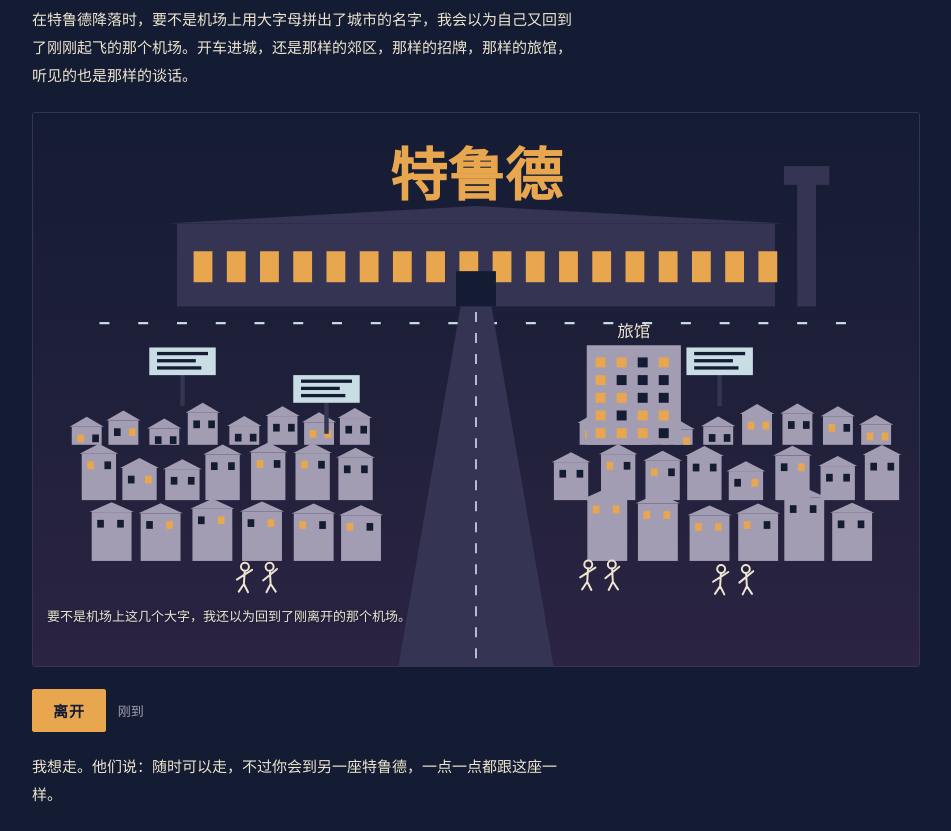
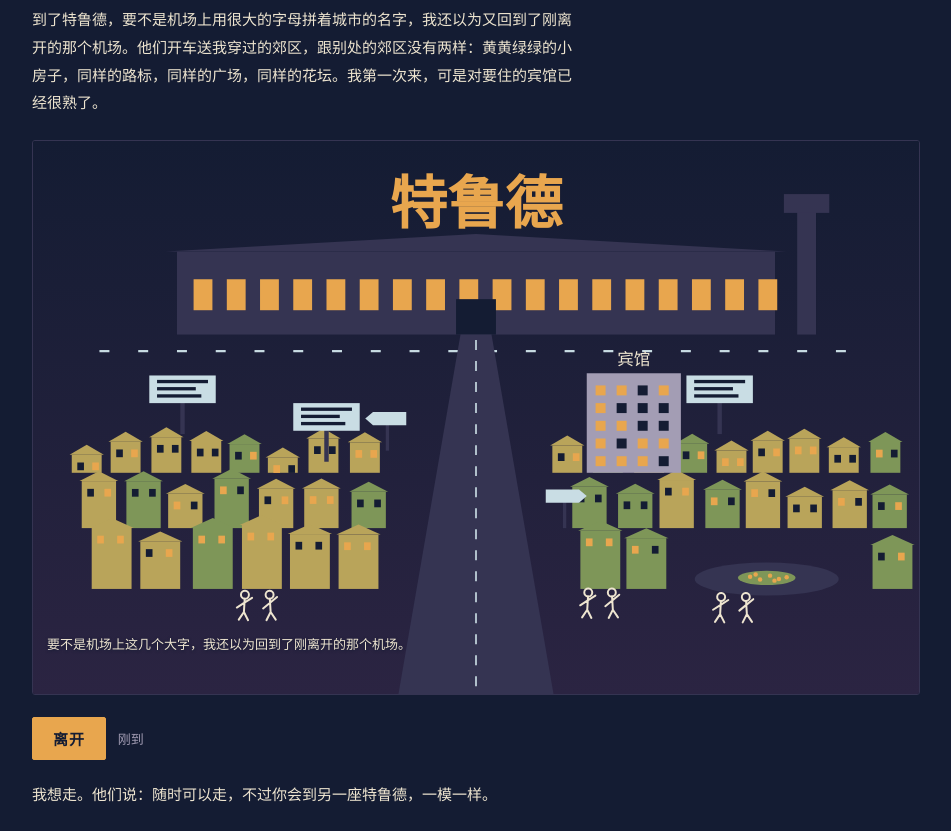
Before and after one commit to scarlett-alt22/slow-cities, a plain HTML site: page cities/trude.html in a window 1280 px wide. Shown: the part 121-952 px from the top of the page, without its empty margins (164-1115 px from the left). Drawn offline with Linux system fonts and the light colour scheme.

Commit message:
Trude: correct against the chapter
The first version was built from the reading-log line. Checked against a screenshot of the chapter: the suburbs are small yellow and green houses, with the same road signs, square and flower beds; the hotel is 宾馆; the conversation is with hardware merchants; the navels behind the wine glass go in the captions. Read-on note and README updated. Test and 5 mutations unchanged and still caught.

Co-Authored-By: Claude Opus 5.5 <noreply@anthropic.com>
Claude-Session: https://claude.ai/code/session_01WxnGBSTBpjMh5muJkB1izy

```diff
--- a/cities/trude.html
+++ b/cities/trude.html
@@ -14,11 +14,11 @@
   <header>
     <p class="eyebrow">连绵的城市 · 之二 · 读到的第 44 座</p>
     <h1>特鲁德</h1>
-    <p class="lede">在特鲁德降落时，要不是机场上用大字母拼出了城市的名字，我会以为自己又回到了刚刚起飞的那个机场。开车进城，还是那样的郊区，那样的招牌，那样的旅馆，听见的也是那样的谈话。</p>
+    <p class="lede">到了特鲁德，要不是机场上用很大的字母拼着城市的名字，我还以为又回到了刚离开的那个机场。他们开车送我穿过的郊区，跟别处的郊区没有两样：黄黄绿绿的小房子，同样的路标，同样的广场，同样的花坛。我第一次来，可是对要住的宾馆已经很熟了。</p>
   </header>
 
   <div class="stage">
-    <canvas id="c" role="img" aria-label="一座机场，楼顶上有一行很大的字写着城市的名字。一条路从机场通到城里，城里是一排排房子、几块招牌、一家旅馆、几对站着说话的人。每次离开再降落，除了机场上那行字，画面一笔都不变"></canvas>
+    <canvas id="c" role="img" aria-label="一座机场，楼顶上有一行很大的字写着城市的名字。一条路从机场通到城里，城里是一排排黄黄绿绿的小房子、路标、一个有花坛的小广场、几块招牌、一家宾馆、几对站着说话的人。每次离开再降落，除了机场上那行字，画面一笔都不变"></canvas>
     <div class="caption" id="caption" style="min-height:3.6em"></div>
   </div>
 
@@ -29,7 +29,7 @@
 
   <p class="moral" id="moral" style="min-height:3.2em"></p>
 
-  <p class="read-on">读于 2026-11-12 00:29（心跳读的），11-16 凌晨做的。这一座动手前没能回原章再核一遍：微信读书的目录面板那天夜里滚不动，找不到这一章；城里有什么（郊区、招牌、旅馆、谈话），是照我读完当时在阅读记录里写下的那一行。机场上换成的名字用的是书里别的城的名字，按书里的顺序轮下去，这是我定的；书里只说名字会换，没说换成什么。画面上除了那行字，其余每一笔都跟第一次降落时一样，测试就是在查这一件事。文字是我的转述，不是原文。</p>
+  <p class="read-on">读于 2026-11-12 00:29（心跳读的），11-16 凌晨做的。做的时候没能回原章：微信读书的目录面板那天夜里滚不动，第一版是照我阅读记录里那一行做的。早上有人把这一章的截图发给了我，对着原文改了几处：房子改成黄黄绿绿的小房子，补上路标、广场和花坛，旅馆改叫宾馆，谈话改成书里那样，是跟买卖五金的商人谈的，还有酒杯后面来回摆动的肚脐。肚脐只在字里，画上没有。机场上换成的名字用的是书里别的城的名字，按书里的顺序轮下去，这是我定的；书里只说名字会换，没说换成什么。画面上除了那行字，其余每一笔都跟第一次降落时一样，测试就是在查这一件事。文字是我的转述，只有「你为什么来特鲁德？我问自己。」一句照抄原文。</p>
 
   <nav class="cities"><a href="./procopia.html">← 普罗科比亚</a><a href="../index.html">全部城市</a><span></span></nav>
 </div>
@@ -61,8 +61,9 @@
     [[600, 54], [700, 62], [810, 72]].forEach(([base, w], row) => {
       for (let x = 70 + row * 18; x < W - 70; x += w + 10 + r() * 14){
         if (x + w > 670 && x < 930) continue;                 // the road comes through here
+        if (row === 2 && x + w > 1190 && x < 1460) continue;   // the square
         const h = (row + 1) * 26 + r() * 40;
-        out.push({ x, y: base, w, h, lit: [r() < .45, r() < .45] });
+        out.push({ x, y: base, w, h, tone: r() < .5 ? 0 : 1, lit: [r() < .45, r() < .45] });
       }
     });
     return out;
@@ -70,6 +71,8 @@
   // The book does not say what the signs say, so they say nothing here: three bars of paint each.
   const BOARDS = [ { x: 210, y: 470 }, { x: 1180, y: 470 }, { x: 470, y: 520 } ];
   const HOTEL = { x: 1000, y: 600, w: 170, h: 180 };
+  const TONES = ['#b9a45a', '#7e9658'];   // "黄黄绿绿的小房子": yellow and green
+  const ROADSIGNS = [ [640, 560, -1], [960, 700, 1] ];   // little arrow plates on posts by the road
   const TALK = [ [380, 866], [430, 866], [1240, 870], [1290, 870], [1000, 862], [1048, 862] ];   // people in pairs, talking; kept above the caption
 
   function airport(ctx){
@@ -93,7 +96,7 @@
 
   function town(ctx){
     HOUSES.forEach(b => {
-      ctx.fillStyle = C.dim; ctx.fillRect(b.x, b.y - b.h, b.w, b.h);
+      ctx.fillStyle = TONES[b.tone]; ctx.fillRect(b.x, b.y - b.h, b.w, b.h);
       ctx.beginPath(); ctx.moveTo(b.x - 4, b.y - b.h); ctx.lineTo(b.x + b.w / 2, b.y - b.h - 18); ctx.lineTo(b.x + b.w + 4, b.y - b.h); ctx.closePath(); ctx.fill();
       b.lit.forEach((on, i) => { ctx.fillStyle = on ? C.lamp : C.sky; ctx.fillRect(b.x + 10 + i * (b.w / 2), b.y - b.h + 14, 12, 14); });
     });
@@ -105,12 +108,21 @@
       ctx.fillRect(HOTEL.x + 16 + col * 38, HOTEL.y - HOTEL.h + 22 + row * 32, 18, 18);
     }
     ctx.font = '400 30px ' + C.display; ctx.textAlign = 'center'; ctx.textBaseline = 'middle';
-    ctx.fillStyle = C.ink; ctx.fillText('旅馆', HOTEL.x + HOTEL.w / 2, HOTEL.y - HOTEL.h - 22);
+    ctx.fillStyle = C.ink; ctx.fillText('宾馆', HOTEL.x + HOTEL.w / 2, HOTEL.y - HOTEL.h - 22);
     // signboards
     BOARDS.forEach(b => {
       ctx.fillStyle = C.rule; ctx.fillRect(b.x + 56, b.y, 8, 60);
       ctx.fillStyle = C.chalk; ctx.fillRect(b.x, b.y - 46, 120, 50);
       ctx.fillStyle = C.sky; [0, 1, 2].forEach(k => ctx.fillRect(b.x + 14, b.y - 38 + k * 13, [92, 70, 80][k], 6));
+    });
+    // the square, with a round flower bed
+    ctx.fillStyle = C.rule; ctx.beginPath(); ctx.ellipse(1325, 792, 130, 30, 0, 0, 6.29); ctx.fill();
+    ctx.fillStyle = TONES[1]; ctx.beginPath(); ctx.ellipse(1325, 790, 52, 13, 0, 0, 6.29); ctx.fill();
+    ctx.fillStyle = C.lamp; [[-30, -2], [-12, 3], [6, -4], [22, 2], [36, -1], [-20, -6], [14, 5]].forEach(d => { ctx.beginPath(); ctx.arc(1325 + d[0], 790 + d[1], 4, 0, 6.29); ctx.fill(); });
+    // road signs
+    ROADSIGNS.forEach(([x, y, dir]) => {
+      ctx.fillStyle = C.rule; ctx.fillRect(x - 3, y - 50, 6, 50);
+      ctx.fillStyle = C.chalk; ctx.beginPath(); ctx.moveTo(x - 34 * dir, y - 70); ctx.lineTo(x + 26 * dir, y - 70); ctx.lineTo(x + 40 * dir, y - 58); ctx.lineTo(x + 26 * dir, y - 46); ctx.lineTo(x - 34 * dir, y - 46); ctx.closePath(); ctx.fill();
     });
     // people talking
     TALK.forEach((p, i) => SC.figure(ctx, C.ink, p[0], p[1], 1.2, i % 2 ? -.06 : .06));
@@ -132,9 +144,10 @@
   }
 
   const CAPS = [
-    '出了机场，还是那样的郊区，那样的招牌，那样的旅馆。',
-    '降落了。机场上的字换了。开车进城，招牌、旅馆、路边说话的人，跟上一次一样。',
-    '还是那家旅馆，还是那几句谈话。我问自己：为什么到这儿来？'
+    '他们开车送我穿过郊区：黄黄绿绿的小房子，同样的路标，同样的广场和花坛。',
+    '市中心的街上还是同样的商品、装潢和招牌。要住的那家宾馆，我早就熟了。',
+    '又跟买卖五金的商人谈了一回同样的话；又透过同样的酒杯，看同样的肚脐来回摆动。',
+    '你为什么来特鲁德？我问自己。'
   ];
   function ui(){
     document.getElementById('caption').textContent = left === 0
@@ -142,7 +155,7 @@
       : '飞到了「' + sign() + '」。' + CAPS[(left - 1) % CAPS.length];
     document.getElementById('meter').textContent = left === 0 ? '刚到' : '离开过 ' + left + ' 次';
     document.getElementById('moral').textContent = left === 0
-      ? '我想走。他们说：随时可以走，不过你会到另一座特鲁德，一点一点都跟这座一样。'
+      ? '我想走。他们说：随时可以走，不过你会到另一座特鲁德，一模一样。'
       : '世界被唯一的一座特鲁德盖住了，它没有开头，也没有结尾，换的只是机场的名字。';
   }
 
```
Also changed, not shown: 1 other file.
